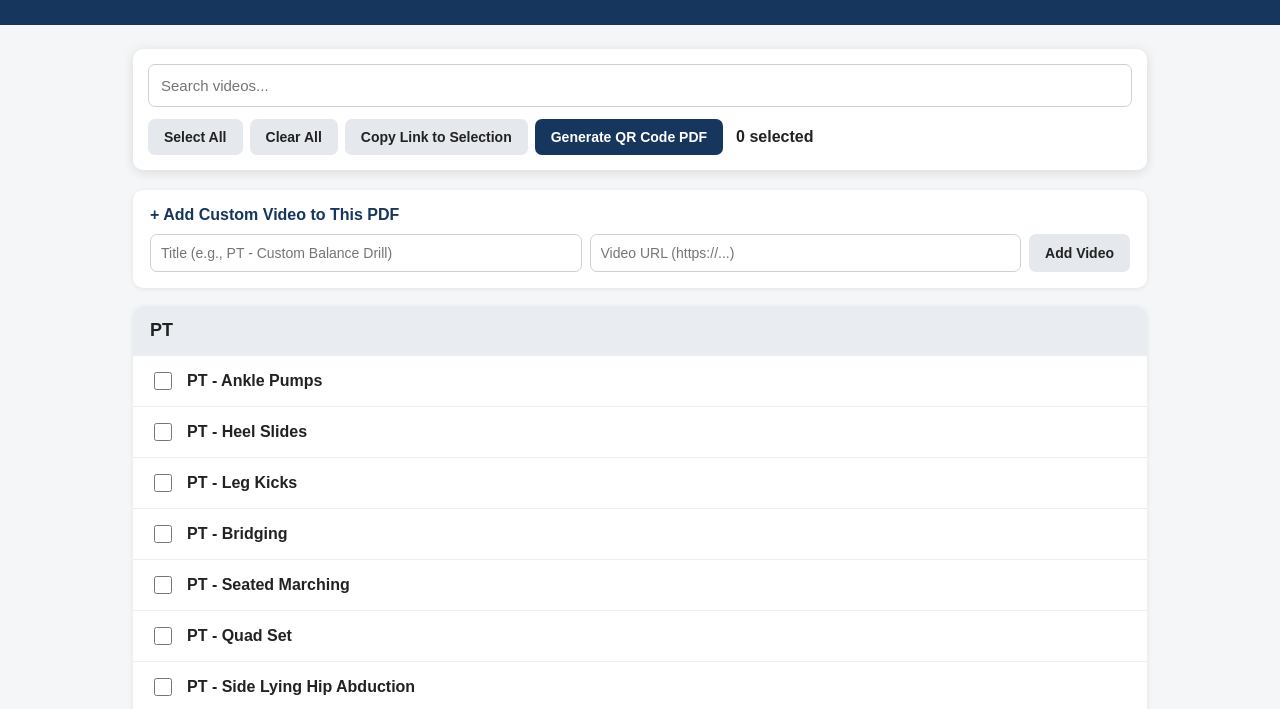
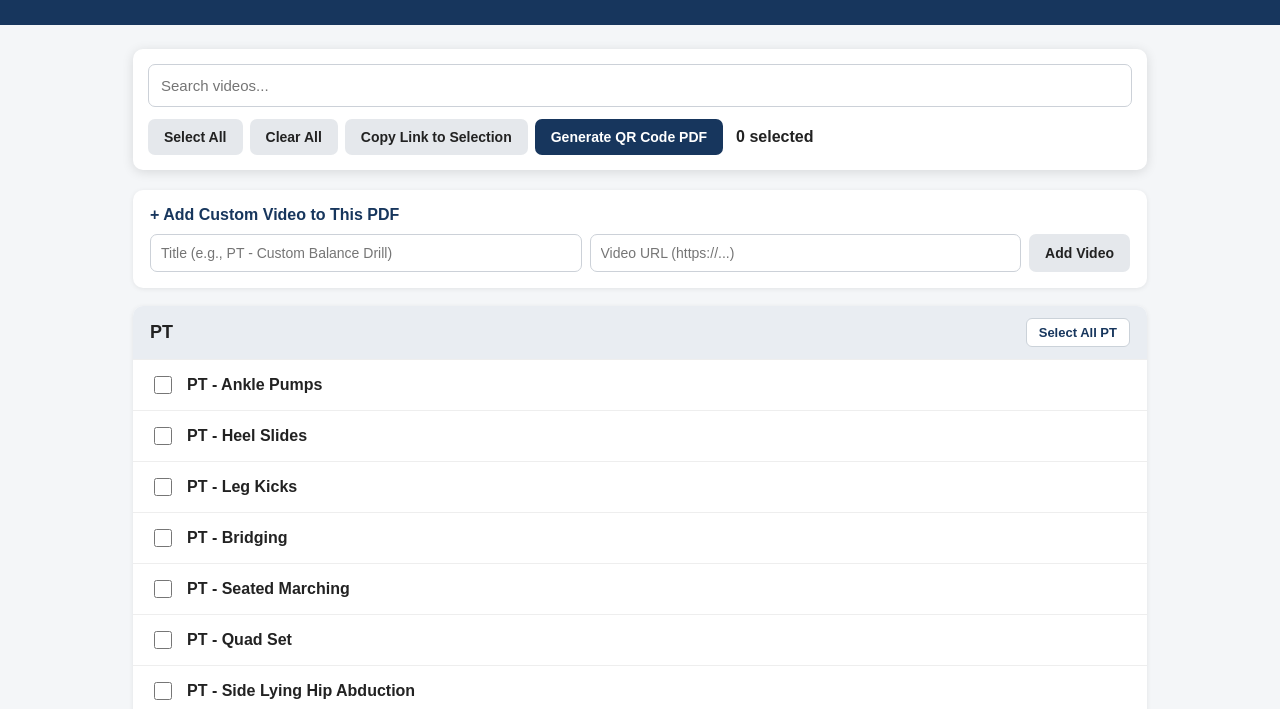
Before and after one commit to pp038212-netizen/REACH-Video-QR-Generator, a plain HTML site: page index.html in a window 1280 px wide. Shown: the part 88-797 px from the top of the page. Drawn offline with nearby package versions, Linux system fonts and the light colour scheme.

Commit message:
Update index.html

```diff
--- a/index.html
+++ b/index.html
@@ -37,7 +37,16 @@
     background: #fff; border-radius: 10px; margin-bottom: 18px;
     overflow: hidden; box-shadow: 0 1px 5px rgba(0,0,0,.08);
   }
-  .category h2 { margin: 0; padding: 14px 17px; background: #e9edf2; font-size: 18px; }
+  .category-header {
+    display: flex; align-items: center; justify-content: space-between;
+    padding: 12px 17px; background: #e9edf2;
+  }
+  .category-header h2 { margin: 0; font-size: 18px; }
+  .cat-select-btn {
+    background: #fff; color: #17365d; border: 1px solid #cbd2d9;
+    padding: 6px 12px; font-size: 13px; border-radius: 6px;
+  }
+  .cat-select-btn:hover { background: #17365d; color: #fff; border-color: #17365d; }
   .video {
     display: flex; align-items: center; gap: 12px; padding: 13px 17px;
     border-top: 1px solid #eee; cursor: pointer;
@@ -121,6 +130,18 @@ async function init() {
   }
 }
 
+function toggleCategory(category) {
+  const catVideos = allVideos.filter(v => v.category === category);
+  const allChecked = catVideos.every(v => selectedIds.has(v.id));
+
+  if (allChecked) {
+    catVideos.forEach(v => selectedIds.delete(v.id));
+  } else {
+    catVideos.forEach(v => selectedIds.add(v.id));
+  }
+  renderCatalog();
+}
+
 function renderCatalog() {
   const container = document.getElementById('catalog');
   const q = document.getElementById('search').value.toLowerCase();
@@ -136,9 +157,22 @@ function renderCatalog() {
     const section = document.createElement('section');
     section.className = 'category';
 
+    const headerBar = document.createElement('div');
+    headerBar.className = 'category-header';
+
     const h2 = document.createElement('h2');
     h2.textContent = category;
-    section.appendChild(h2);
+
+    const allChecked = vids.every(v => selectedIds.has(v.id));
+    const catBtn = document.createElement('button');
+    catBtn.type = 'button';
+    catBtn.className = 'cat-select-btn';
+    catBtn.textContent = allChecked ? `Clear ${category}` : `Select All ${category}`;
+    catBtn.onclick = () => toggleCategory(category);
+
+    headerBar.appendChild(h2);
+    headerBar.appendChild(catBtn);
+    section.appendChild(headerBar);
 
     let visibleCount = 0;
     vids.forEach(v => {
@@ -155,7 +189,7 @@ function renderCatalog() {
       cb.onchange = () => {
         if (cb.checked) selectedIds.add(v.id);
         else selectedIds.delete(v.id);
-        updateCount();
+        renderCatalog();
       };
 
       const span = document.createElement('span');
```
